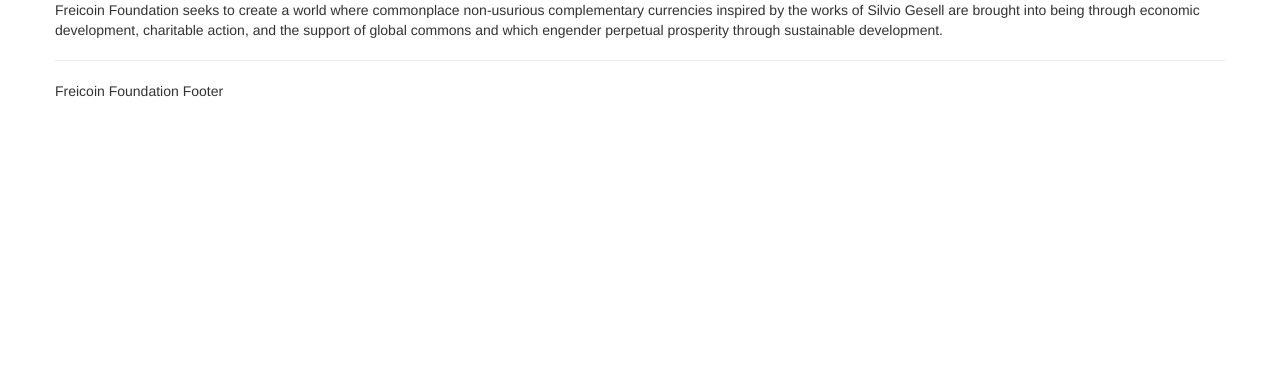
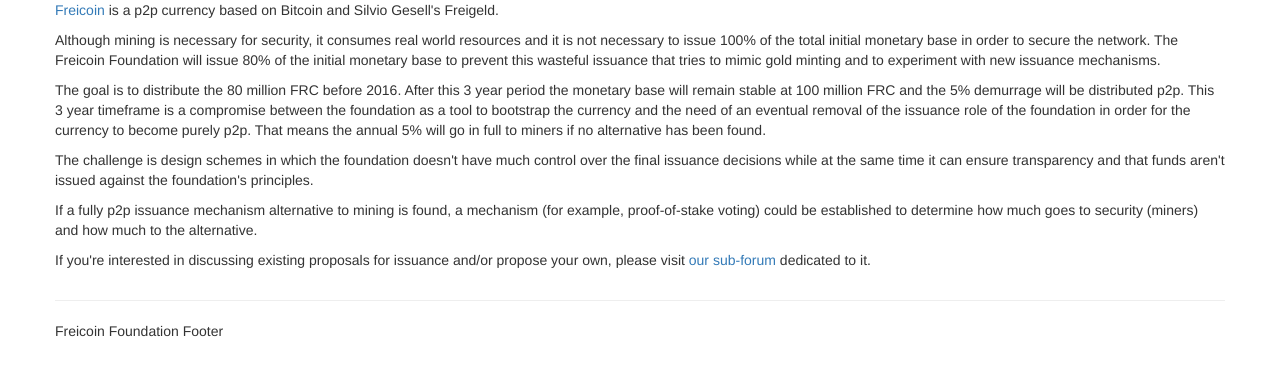
Before and after one commit to freicoin/foundation, a Django app: template donations/templates/about.html in a window 1280 px wide. Shown: the part 232-608 px from the top of the page. Run offline with Django 3.2, Linux system fonts and the light colour scheme; the template is opened without the code that fills it, so the values that code supplies are empty; some libraries are stand-ins or nearby versions.

Commit message:
Add more content

```diff
--- a/donations/templates/about.html
+++ b/donations/templates/about.html
@@ -4,10 +4,50 @@
 
 {% block content %}
 
-Freicoin Foundation seeks to create a world where commonplace
-non-usurious complementary currencies inspired by the works of Silvio
-Gesell are brought into being through economic development, charitable
-action, and the support of global commons and which engender perpetual
-prosperity through sustainable development.
+  <p>
+    <a href="http://freico.in/">Freicoin</a> is a p2p currency based
+    on Bitcoin and Silvio Gesell's Freigeld.
+  </p>
+
+  <p>
+    Although mining is necessary for security, it consumes real world
+    resources and it is not necessary to issue 100% of the total
+    initial monetary base in order to secure the network. The Freicoin
+    Foundation will issue 80% of the initial monetary base to prevent
+    this wasteful issuance that tries to mimic gold minting and to
+    experiment with new issuance mechanisms.
+  </p>
+
+  <p>
+    The goal is to distribute the 80 million FRC before 2016. After
+    this 3 year period the monetary base will remain stable at 100
+    million FRC and the 5% demurrage will be distributed p2p. This 3
+    year timeframe is a compromise between the foundation as a tool to
+    bootstrap the currency and the need of an eventual removal of the
+    issuance role of the foundation in order for the currency to
+    become purely p2p. That means the annual 5% will go in full to
+    miners if no alternative has been found.
+  </p>
+
+  <p>
+    The challenge is design schemes in which the foundation doesn't
+    have much control over the final issuance decisions while at the
+    same time it can ensure transparency and that funds aren't issued
+    against the foundation's principles.
+  </p>
+
+  <p>
+    If a fully p2p issuance mechanism alternative to mining is found,
+    a mechanism (for example, proof-of-stake voting) could be
+    established to determine how much goes to security (miners) and
+    how much to the alternative.
+  </p>
+
+  <p>
+    If you're interested in discussing existing proposals for issuance
+    and/or propose your own, please
+    visit <a href="http://www.freicoin.org/freicoin-foundation-f15.html">our
+    sub-forum</a> dedicated to it.
+  </p>
 
 {% endblock %}
--- a/donations/templates/new_organiation.html
+++ b/donations/templates/new_organiation.html
@@ -8,16 +8,20 @@
 
 <div class="container">
 
+  <p>
   If you represent a non-profit organization you can submit a request
   to receive funds issued by the Freicoin Foundation according to the
   donations you receive through this web.
+  </p>
 
+  <p>
   Your donors can use Freicoin or Bitcoin to make their donations, but
   the Freicoin Foundation will only dispense Freicoins. Thus you must
   provide a Freicoin address. If you know how to use an address in
   both networks you can leave the Bitcoin address field empty.
   Otherwise provide a separate address for each currency as nothing
   prevents your donors from giving you Bitcoin.
+  </p>
 
 </div>
 
```
Also changed, not shown: donations/templates/index.html (+30 -5 lines).
